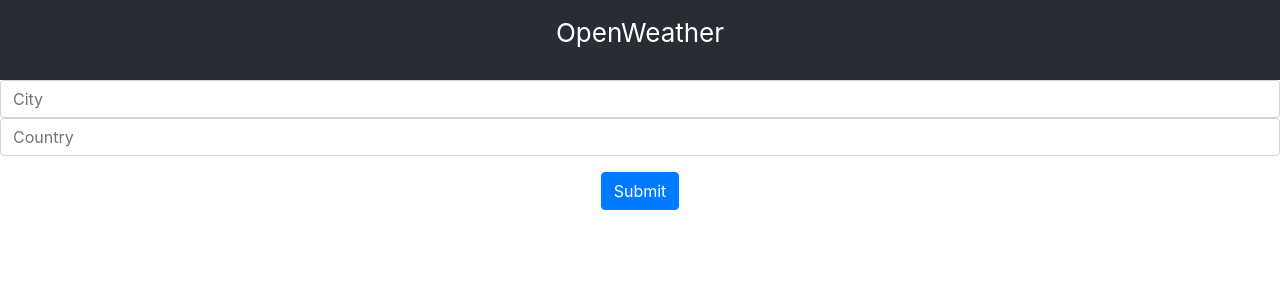
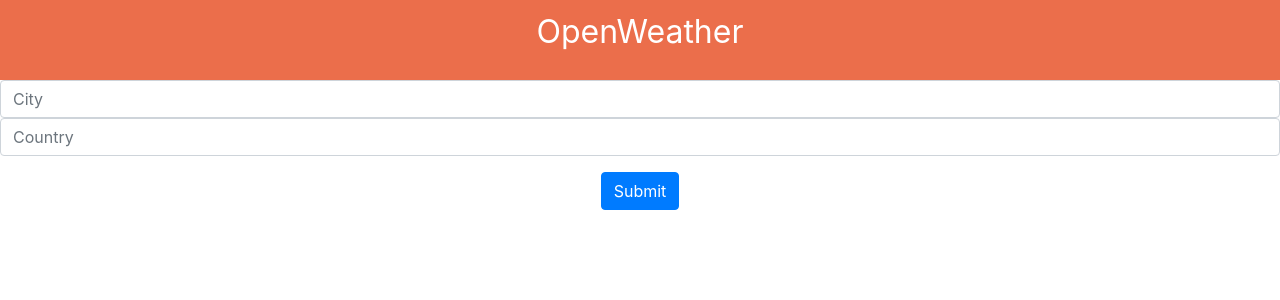
Before and after one commit to tonejk/openweather-react, a React (Create React App) app: page / in a window 1280 px wide. Shown: the top 300 px of the page. Built offline with nearby package versions, Linux system fonts and the light colour scheme; no server answers.

Commit message:
styling changes

```diff
--- a/src/App.css
+++ b/src/App.css
@@ -1,14 +1,15 @@
 .App {
   text-align: center;
+  font-size: 20px;
 }
 
 .App-header {
-  background-color: #282c34;
+  background-color: #EB6E4B;
   min-height: 10vh;
   display: flex;
   flex-direction: column;
   align-items: center;
   justify-content: center;
-  font-size: calc(10px + 2vmin);
+  font-size: 32px;
   color: white;
 }
--- a/src/App.js
+++ b/src/App.js
@@ -9,7 +9,7 @@
 
 function App() {
     const [weather, setWeather] = useState({});
-    const [error, setError] = useState(null);
+    const [error, setError] = useState("");
 
     const getWeatherData = (e) => {
         e.preventDefault();
@@ -27,6 +27,7 @@
                 tempF: apiData.data.main.temp*9/5+32,
                 description: apiData.data.weather[0].description,
             });
+            setError("");
             console.log(apiData.data);
         } else {
             setError("Please enter a city and country");
--- a/src/components/WeatherForm.jsx
+++ b/src/components/WeatherForm.jsx
@@ -21,7 +21,9 @@
                 <Button variant="primary" type="submit">
                     Submit
                 </Button>
-                {error}
+                <div>
+                    {error}
+                </div>
             </Form>
         </div>
     )
```
Also changed, not shown: 1 other file (tests, documents, lock files or other folders).
